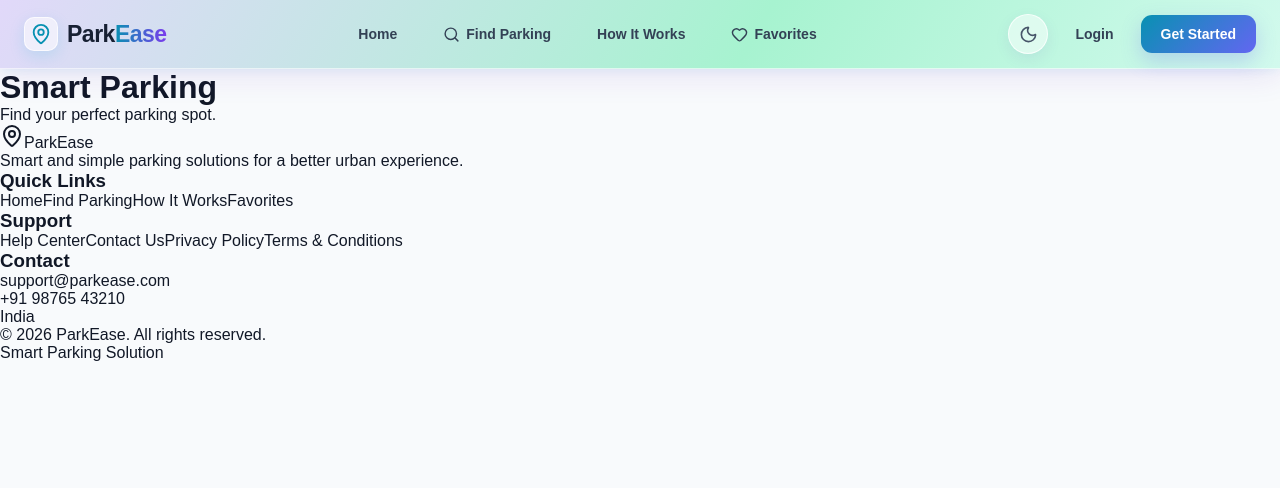
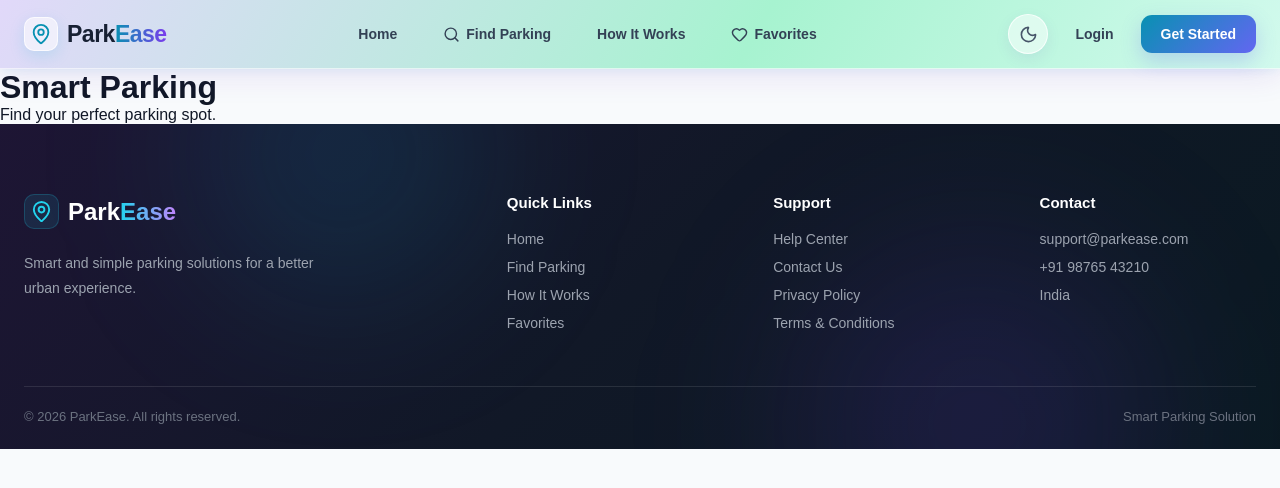
Before and after one commit to dibeyendu-dev/smart-parking-system, a React (Vite) app: page / in a window 1280 px wide. Shown: the top 488 px of the page. Built offline with nearby package versions, Linux system fonts and the light colour scheme.

Commit message:
Footer css added

```diff
--- a/src/components/Footer.jsx
+++ b/src/components/Footer.jsx
@@ -1,5 +1,6 @@
 import { Link } from "react-router-dom";
 import { MapPin } from "lucide-react";
+import "./../css/Footer.css";
 
 function Footer() {
     return (
--- a/src/css/Footer.css
+++ b/src/css/Footer.css
@@ -0,0 +1,311 @@
+/* ========================================
+   FOOTER
+======================================== */
+
+.footer {
+  position: relative;
+  overflow: hidden;
+
+  padding: 70px 24px 25px;
+
+  color: #e5e7eb;
+
+  background: linear-gradient(
+    135deg,
+    #071a1f,
+    #111827,
+    #24143b,
+    #111827,
+    #071a1f
+  );
+
+  background-size: 300% 300%;
+
+  animation: footerGradient 14s ease infinite;
+}
+
+
+/* ========================================
+   BACKGROUND ANIMATION
+======================================== */
+
+@keyframes footerGradient {
+  0% {
+    background-position: 0% 50%;
+  }
+
+  50% {
+    background-position: 100% 50%;
+  }
+
+  100% {
+    background-position: 0% 50%;
+  }
+}
+
+
+/* ========================================
+   DECORATIVE GLOW
+======================================== */
+
+.footer::before {
+  content: "";
+
+  position: absolute;
+  top: -120px;
+  left: 15%;
+
+  width: 300px;
+  height: 300px;
+
+  background: rgba(6, 182, 212, 0.12);
+
+  border-radius: 50%;
+
+  filter: blur(80px);
+
+  pointer-events: none;
+}
+
+.footer::after {
+  content: "";
+
+  position: absolute;
+  right: 10%;
+  bottom: -150px;
+
+  width: 350px;
+  height: 350px;
+
+  background: rgba(124, 58, 237, 0.14);
+
+  border-radius: 50%;
+
+  filter: blur(90px);
+
+  pointer-events: none;
+}
+
+
+/* ========================================
+   FOOTER CONTAINER
+======================================== */
+
+.footer-container {
+  position: relative;
+  z-index: 1;
+
+  max-width: 1250px;
+  margin: auto;
+
+  display: grid;
+  grid-template-columns: 2fr 1fr 1fr 1fr;
+
+  gap: 50px;
+}
+
+
+/* ========================================
+   BRAND
+======================================== */
+
+.footer-brand {
+  max-width: 320px;
+}
+
+.footer-logo {
+  display: inline-flex;
+  align-items: center;
+  gap: 9px;
+
+  font-size: 24px;
+  font-weight: 800;
+
+  color: #ffffff;
+
+  transition: transform 0.3s ease;
+}
+
+.footer-logo:hover {
+  transform: translateY(-3px);
+}
+
+.footer-logo svg {
+  padding: 5px;
+
+  width: 35px;
+  height: 35px;
+
+  color: #22d3ee;
+
+  background: rgba(34, 211, 238, 0.1);
+
+  border: 1px solid rgba(34, 211, 238, 0.2);
+
+  border-radius: 10px;
+
+  transition: all 0.3s ease;
+}
+
+.footer-logo:hover svg {
+  color: #c084fc;
+
+  transform: rotate(-8deg);
+
+  box-shadow:
+    0 8px 20px rgba(192, 132, 252, 0.2);
+}
+
+.footer-logo span span {
+  background: linear-gradient(
+    90deg,
+    #22d3ee,
+    #c084fc
+  );
+
+  -webkit-background-clip: text;
+  -webkit-text-fill-color: transparent;
+}
+
+.footer-brand p {
+  margin-top: 18px;
+
+  color: #9ca3af;
+
+  font-size: 14px;
+  line-height: 1.8;
+}
+
+
+/* ========================================
+   FOOTER COLUMNS
+======================================== */
+
+.footer-column {
+  display: flex;
+  flex-direction: column;
+
+  gap: 12px;
+}
+
+.footer-column h3 {
+  margin-bottom: 8px;
+
+  color: #ffffff;
+
+  font-size: 15px;
+  font-weight: 700;
+}
+
+.footer-column a,
+.footer-column p {
+  color: #9ca3af;
+
+  font-size: 14px;
+
+  transition:
+    color 0.3s ease,
+    transform 0.3s ease;
+}
+
+.footer-column a:hover {
+  color: #67e8f9;
+
+  transform: translateX(4px);
+}
+
+
+/* ========================================
+   FOOTER BOTTOM
+======================================== */
+
+.footer-bottom {
+  position: relative;
+  z-index: 1;
+
+  max-width: 1250px;
+  margin: 55px auto 0;
+
+  padding-top: 22px;
+
+  display: flex;
+  align-items: center;
+  justify-content: space-between;
+
+  border-top: 1px solid rgba(255, 255, 255, 0.1);
+}
+
+.footer-bottom p {
+  color: #6b7280;
+
+  font-size: 13px;
+}
+
+
+/* ========================================
+   TABLET
+======================================== */
+
+@media (max-width: 950px) {
+
+  .footer-container {
+    grid-template-columns: 1.5fr 1fr 1fr;
+  }
+
+  .footer-brand {
+    grid-column: span 3;
+    max-width: 500px;
+  }
+}
+
+
+/* ========================================
+   MOBILE
+======================================== */
+
+@media (max-width: 650px) {
+
+  .footer {
+    padding: 55px 20px 22px;
+  }
+
+  .footer-container {
+    grid-template-columns: 1fr 1fr;
+
+    gap: 35px 25px;
+  }
+
+  .footer-brand {
+    grid-column: span 2;
+  }
+
+  .footer-bottom {
+    margin-top: 40px;
+
+    flex-direction: column;
+
+    gap: 8px;
+
+    text-align: center;
+  }
+}
+
+
+/* ========================================
+   SMALL MOBILE
+======================================== */
+
+@media (max-width: 430px) {
+
+  .footer-container {
+    grid-template-columns: 1fr;
+  }
+
+  .footer-brand {
+    grid-column: span 1;
+  }
+
+  .footer-column {
+    gap: 10px;
+  }
+}
```
